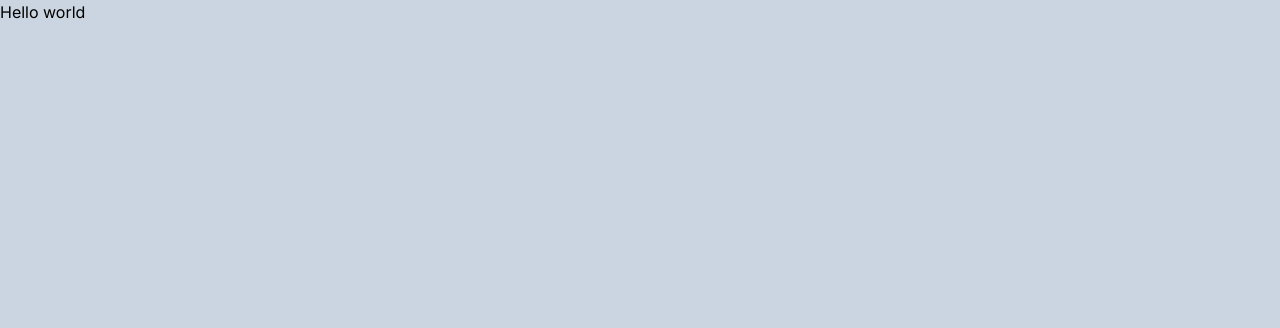
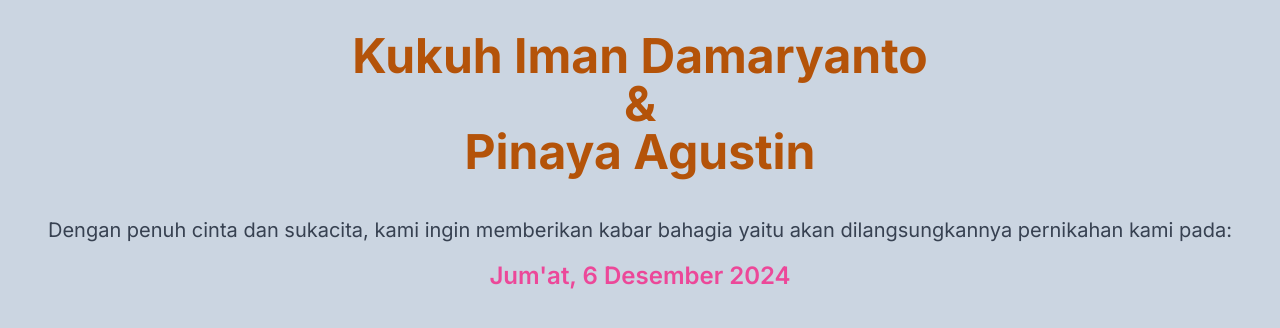
Before and after one commit to pinayaagustin/our-wedding-announcement, a Next.js app: page / in a window 1280 px wide. Shown: the top 328 px of the page. Built offline with nearby package versions, Linux system fonts and the light colour scheme.

Commit message:
cek yang

```diff
--- a/app/page.js
+++ b/app/page.js
@@ -1,6 +1,20 @@
+import './globals.css';
 
 export default function Home() {
   return (
-    <div>Hello world</div>
+    <div className="container mx-auto px-4 py-8 text-center">
+      <div className="mb-10">
+        <h1 className="text-5xl font-bold text-amber-700">Kukuh Iman Damaryanto</h1>
+        <h1 className="text-5xl font-bold text-amber-700">&</h1>
+        <h1 className="text-5xl font-bold text-amber-700">Pinaya Agustin</h1>
+      </div>
+
+      <p className="text-xl text-gray-700 mb-4">
+        Dengan penuh cinta dan sukacita, kami ingin memberikan kabar bahagia yaitu akan dilangsungkannya pernikahan kami pada:
+      </p>
+      <p className="text-2xl font-semibold text-pink-500 mb-8">
+        Jum'at, 6 Desember 2024
+      </p>
+    </div>
   )
 }
```
